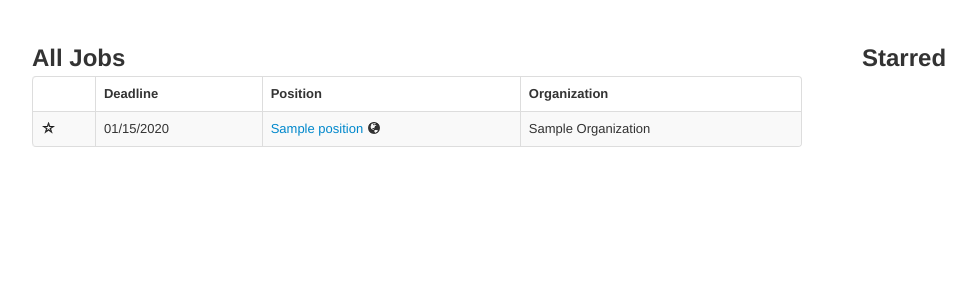
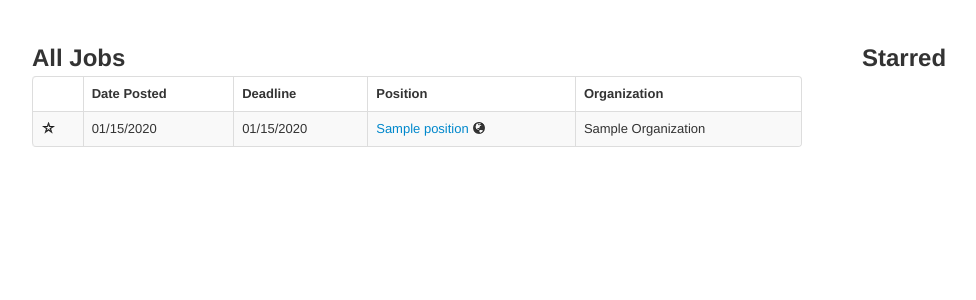
Before and after one commit to jamesadney/edzapp-scraper, a Django app: template edzapp/django_edzapp/templates/jobs/index.html in a window 1280 px wide. Shown: the top 300 px of the page, without its empty margins (23-999 px from the left). Run offline with Django 3.2, Linux system fonts and the light colour scheme; the template is opened without the code that fills it: most values are stand-ins (such as "Sample title", 1, 10 or a date in 2020); data that the repository does not hold is empty; parts of the project's set-up code (start-up, migrations or seed data) failed here and were passed over; some libraries are stand-ins or nearby versions.

Commit message:
show date_posted on jobs index page

```diff
--- a/edzapp/django_edzapp/templates/jobs/index.html
+++ b/edzapp/django_edzapp/templates/jobs/index.html
@@ -18,6 +18,7 @@
 		<table class="table table-striped table-bordered">
 			<thead>
 				<tr><th></th>
+ 					<th>Date Posted</th>
 					<th>Deadline</th>
 					<th>Position</th>
 					<th>Organization</th>
--- a/edzapp/django_edzapp/templates/jobs/table_row.html
+++ b/edzapp/django_edzapp/templates/jobs/table_row.html
@@ -9,6 +9,9 @@
 			<i id="star-{{ job.job_id }}" class="icon-star-empty"></i>
 		</a>
 	{% endif %}
+	</td>
+	<td>
+		{{ job.date_posted|date:"SHORT_DATE_FORMAT"}}
 	</td>
 	<td>
 		{{ job.deadline|date:"SHORT_DATE_FORMAT"|default:"Open until filled" }}
```
